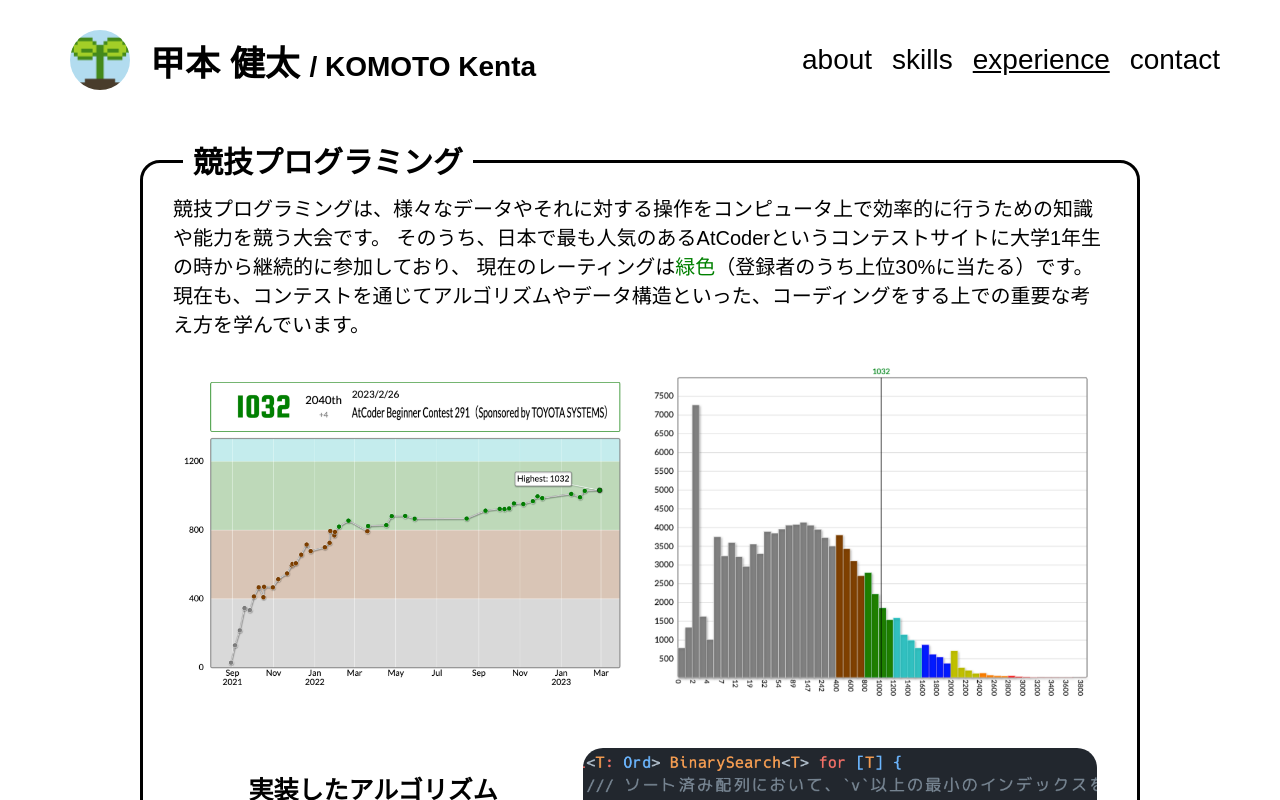
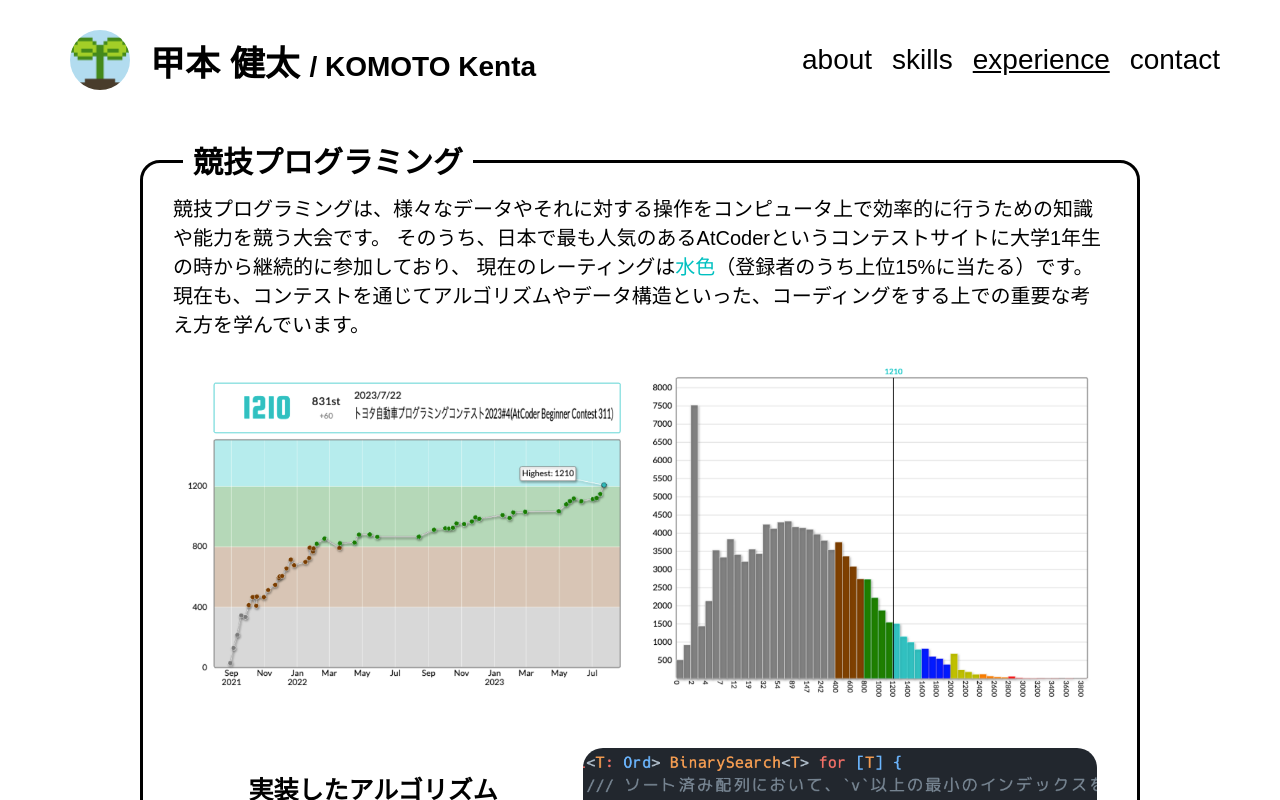
Before and after one commit to kentakom1213/portfolio-nextjs, a Next.js app: page /experience in a window 1280 px wide. Shown: the top 800 px of the page. Built offline with nearby package versions, Linux system fonts and the light colour scheme; a web font is replaced by a local one.

Commit message:
[update] 画像とレートの更新

```diff
--- a/src/components/Experience/Experience.tsx
+++ b/src/components/Experience/Experience.tsx
@@ -34,7 +34,7 @@ export const ExperienceKyopro = () => {
       <ExperienceText>
         競技プログラミングは、様々なデータやそれに対する操作をコンピュータ上で効率的に行うための知識や能力を競う大会です。
         そのうち、日本で最も人気のあるAtCoderというコンテストサイトに大学1年生の時から継続的に参加しており、
-        現在のレーティングは<SpanColor color="green">緑色</SpanColor>（登録者のうち上位30%に当たる）です。
+        現在のレーティングは<SpanColor color="#00C0C0">水色</SpanColor>（登録者のうち上位15%に当たる）です。
         現在も、コンテストを通じてアルゴリズムやデータ構造といった、コーディングをする上での重要な考え方を学んでいます。
       </ExperienceText>
       <ExperienceGrid>
```
Also changed, not shown: public/images/experience/atcoder-rating-hist.png, public/images/experience/atcoder-rating-transition-graph.png.
